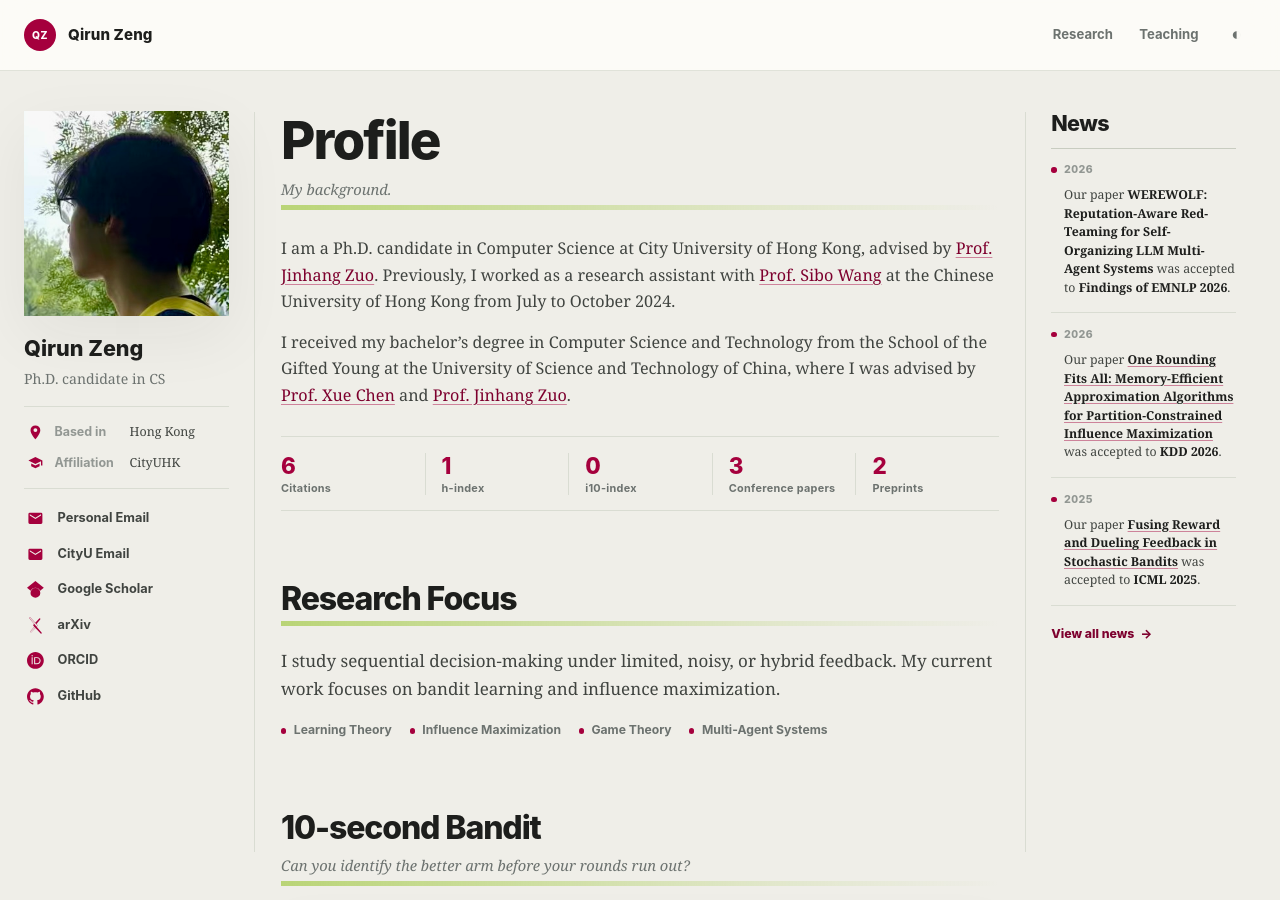
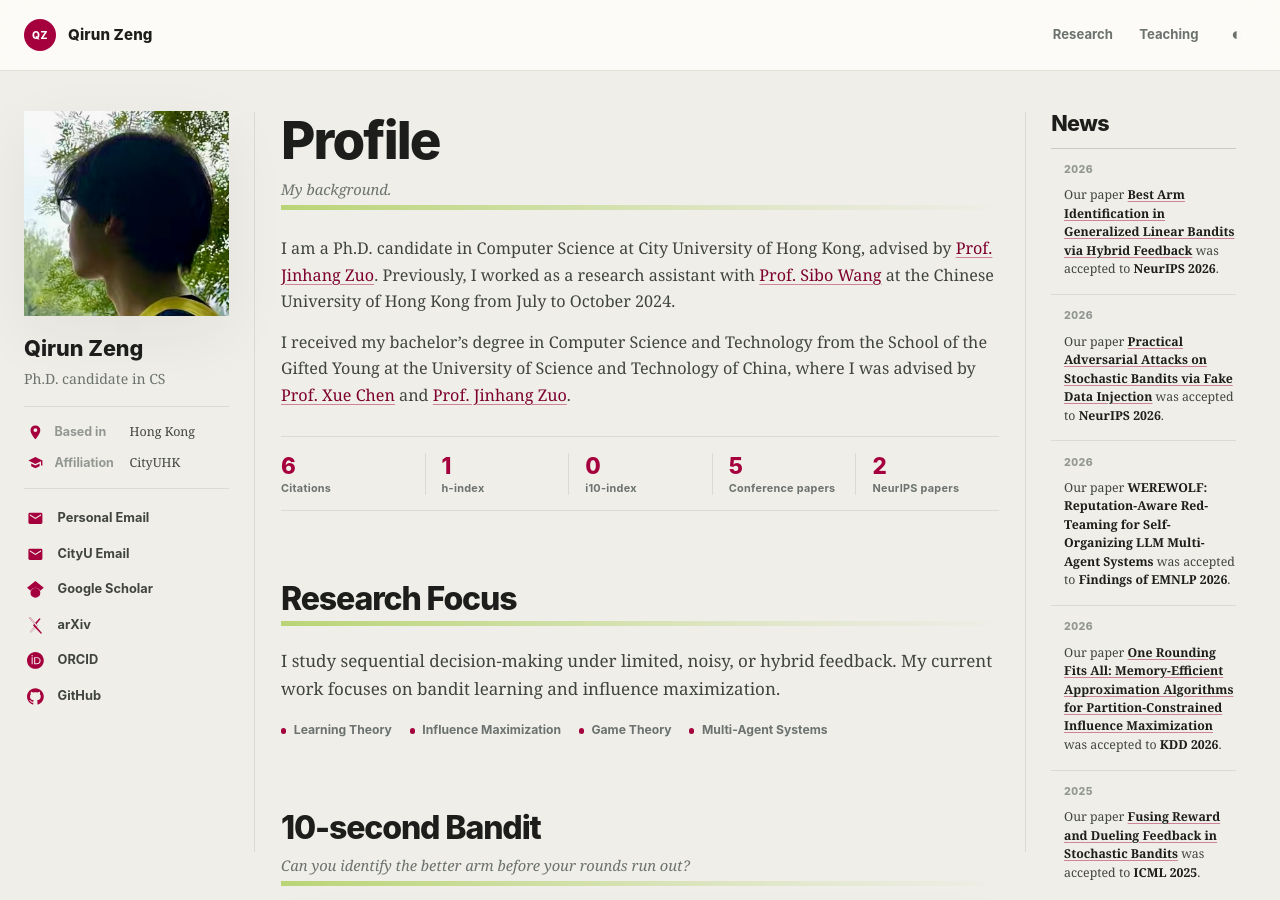
Before and after one commit to qirunzeng/qirunzeng.github.io, a Jekyll site: the page built from index.html, in a window 1280 px wide and 900 px high. Built offline with Jekyll 4.4.1, drawn with Linux system fonts in a browser that asks for light colours.

Commit message:
Update two papers for NeurIPS 2026

```diff
--- a/_data/home.yml
+++ b/_data/home.yml
@@ -11,12 +11,16 @@ metrics:
     label: "h-index"
   - scholar_key: "i10_index"
     label: "i10-index"
-  - value: 3
+  - value: 5
     label: "Conference papers"
   - value: 2
-    label: "Preprints"
+    label: "NeurIPS papers"
 
 news:
+  - date: "2026"
+    text: "Our paper [**Best Arm Identification in Generalized Linear Bandits via Hybrid Feedback**](https://arxiv.org/abs/2605.05745) was accepted to **NeurIPS 2026**."
+  - date: "2026"
+    text: "Our paper [**Practical Adversarial Attacks on Stochastic Bandits via Fake Data Injection**](https://arxiv.org/abs/2505.21938) was accepted to **NeurIPS 2026**."
   - date: "2026"
     text: "Our paper **WEREWOLF: Reputation-Aware Red-Teaming for Self-Organizing LLM Multi-Agent Systems** was accepted to **Findings of EMNLP 2026**."
   - date: "2026"
--- a/publications.html
+++ b/publications.html
@@ -4,7 +4,7 @@ title: "Publications"
 nav: "Research"
 permalink: /publications/
 context_rail: collaborators
-description: "Conference publications and preprints by Qirun Zeng."
+description: "Conference publications by Qirun Zeng."
 ---
 
 <section class="page-section page-section--first">
@@ -24,11 +24,13 @@ description: "Conference publications and preprints by Qirun Zeng."
       {% endfor %}
     </section>
 
+    {% if site.data.publications.preprints and site.data.publications.preprints != empty %}
       <section class="publication-group" aria-labelledby="preprints-heading">
         <h2 id="preprints-heading">Preprints</h2>
         {% for paper in site.data.publications.preprints %}
           {% include publication.html paper=paper extended=true %}
         {% endfor %}
       </section>
+    {% endif %}
   </div>
 </section>
```
Also changed, not shown: _data/publications.yml (+55 -49 lines). Lines whose indentation alone changed are shown as unchanged.
